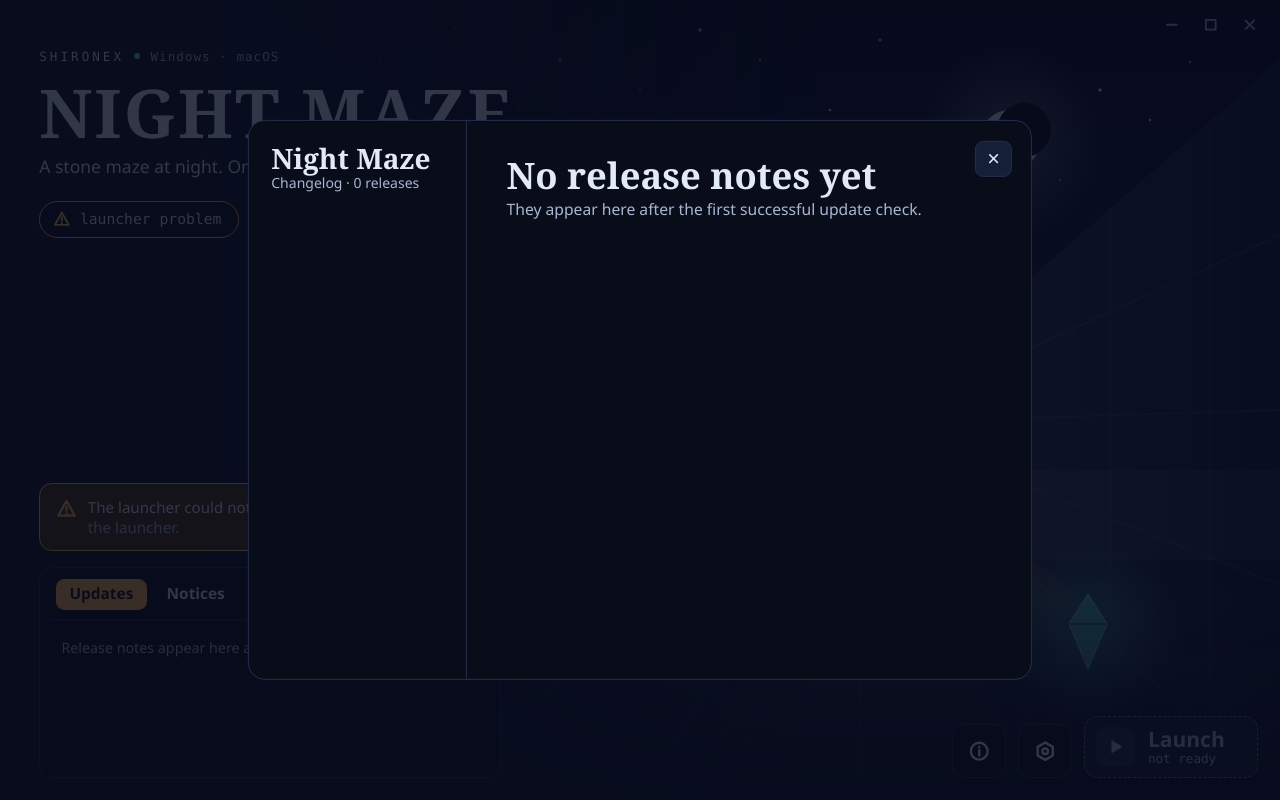
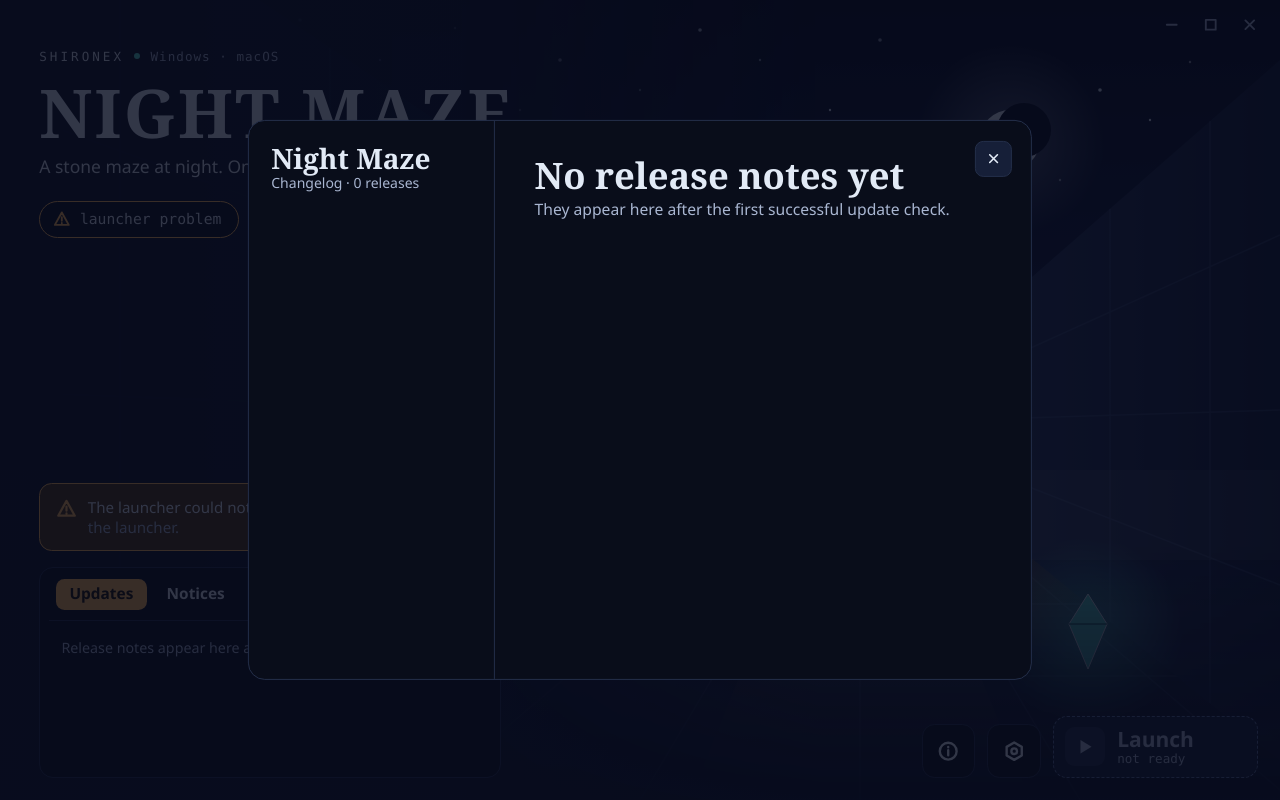
Before and after one commit to Shironex/night-maze-launcher, a React (Vite) app: page / in a window 1280 px wide. Both pictures are taken after a click on the button 978 px from the left and 750 px from the top of the page. Built offline with nearby package versions, Linux system fonts and the light colour scheme.

Commit message:
fix(launcher): end error text with a full stop and give long labels more room

```diff
--- a/src/state/view.ts
+++ b/src/state/view.ts
@@ -134,7 +134,7 @@ export function deriveView(input: ViewInput): View {
       notice: {
         tone: 'warn',
         icon: 'warning',
-        text: error,
+        text: sentence(error),
         dim: `Version ${current} still starts.`,
         actions: [
           ...(remote.kind === 'update_available'
@@ -267,7 +267,7 @@ function firstRunView(snapshot: Snapshot, checking: boolean, error: string | nul
         ? {
             tone: 'warn',
             icon: 'warning',
-            text: error,
+            text: sentence(error),
             dim: 'Nothing was installed.',
             actions: [{ label: 'Dismiss', action: { type: 'clear_error' } }],
           }
@@ -330,6 +330,11 @@ function firstRunView(snapshot: Snapshot, checking: boolean, error: string | nul
   };
 }
 
+/** Text from the Rust side as a sentence: it arrives without a final full stop. */
+function sentence(text: string): string {
+  return /[.!?]$/.test(text) ? text : `${text}.`;
+}
+
 /** The newest of the launcher's own notices, as a notice line. */
 function localNotice(snapshot: Snapshot): NoticeView | undefined {
   const notice = snapshot.notices.at(-1);
--- a/src/styles.css
+++ b/src/styles.css
@@ -478,7 +478,7 @@ button:disabled {
   position: absolute;
   left: 1.2em;
   top: 1.7em;
-  right: 9em;
+  right: 7.4em;
   display: grid;
   gap: 0.25em;
 }
@@ -635,7 +635,7 @@ button.rel:hover {
 .cta {
   position: relative;
   overflow: hidden;
-  min-width: 12.4em;
+  min-width: 14.6em;
   height: 4.4em;
   border-radius: 1em;
   padding: 0 1.4em 0 0.8em;
@@ -738,7 +738,7 @@ button.rel:hover {
   height: 40em;
   max-height: calc(100% - 4em);
   display: grid;
-  grid-template-columns: 15.6em minmax(0, 1fr);
+  grid-template-columns: 17.6em minmax(0, 1fr);
   background: var(--l-deep);
   border: 1px solid var(--l-slate);
   border-radius: 1.2em;
```
Also changed, not shown: 1 other file (tests, documents, lock files or other folders).
